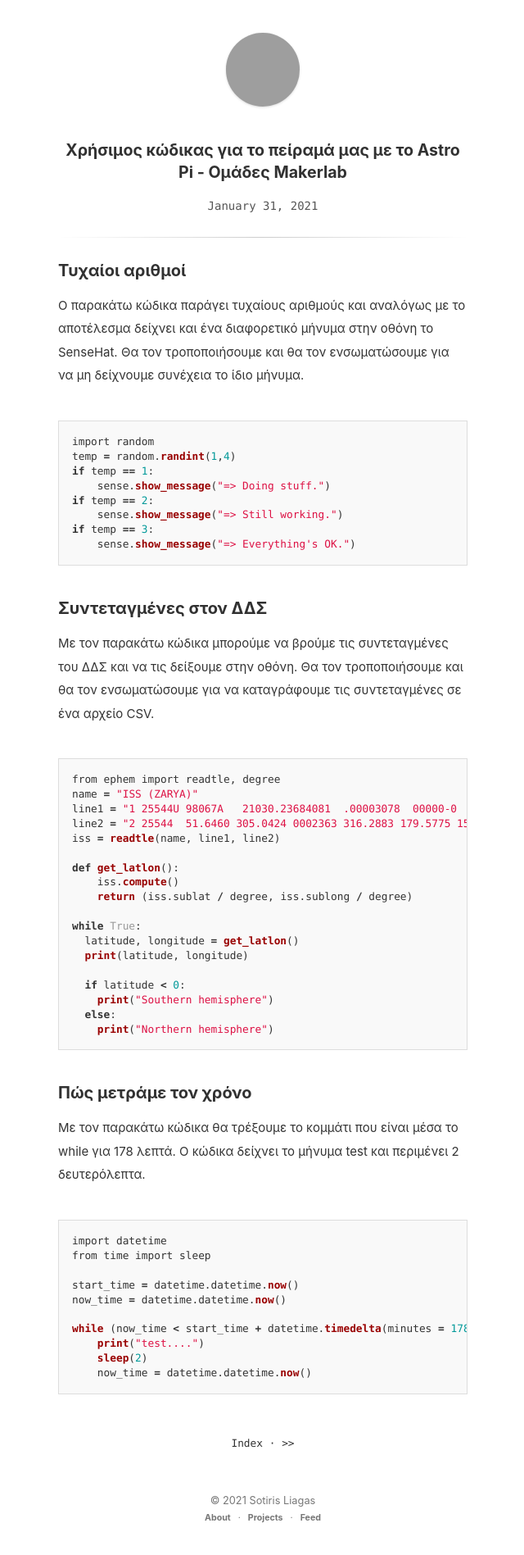
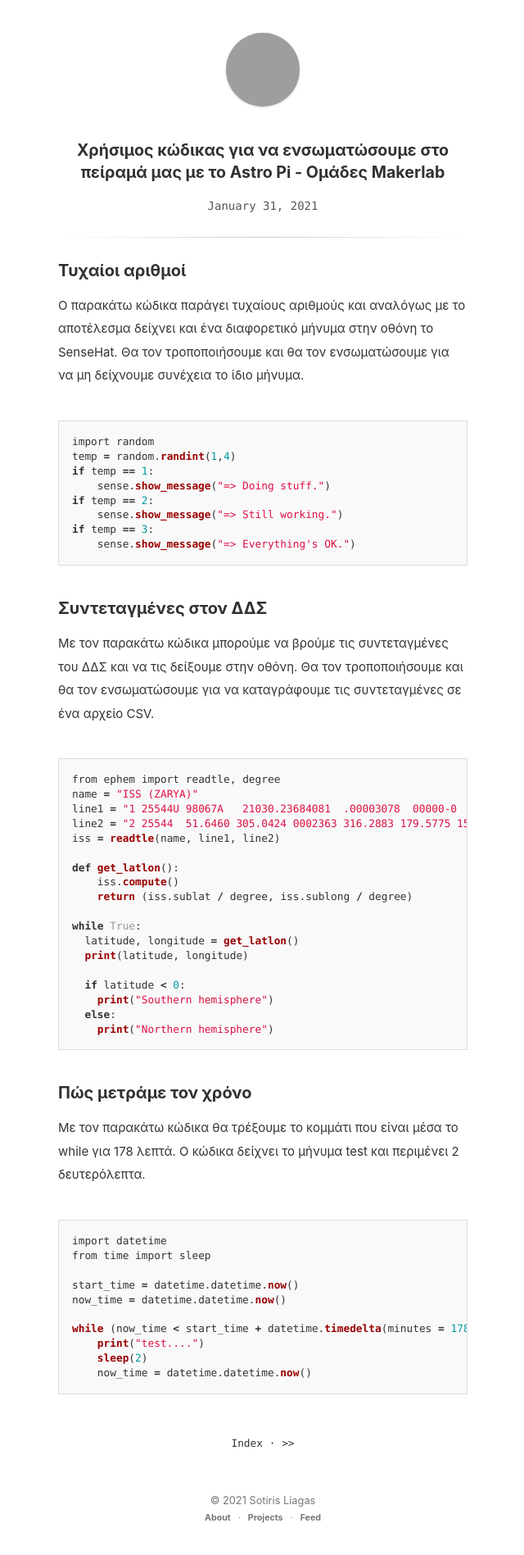
Before and after one commit to liagason/A-Jekyll-Blog, a Jekyll site: the page built from _posts/2021-01-31-astro-pi-useful-code-examples.md, in a window 1280 px wide. Shown: the whole page at 82% size, without its empty margins (319-959 px from the left). Built offline with Jekyll 4.4.1, drawn with Linux system fonts in a browser that asks for light colours; grey boxes are pictures that could not be loaded.

Commit message:
Update 2021-01-31-astro-pi-useful-code-examples.md

```diff
--- a/_posts/2021-01-31-astro-pi-useful-code-examples.md
+++ b/_posts/2021-01-31-astro-pi-useful-code-examples.md
@@ -1,6 +1,6 @@
 ---
 layout: post
-title: Χρήσιμος κώδικας για το πείραμά μας με το Astro Pi - Ομάδες Makerlab
+title: Χρήσιμος κώδικας για να ενσωματώσουμε στο πείραμά μας με το Astro Pi - Ομάδες Makerlab
 ---
 
 ### Τυχαίοι αριθμοί
```
